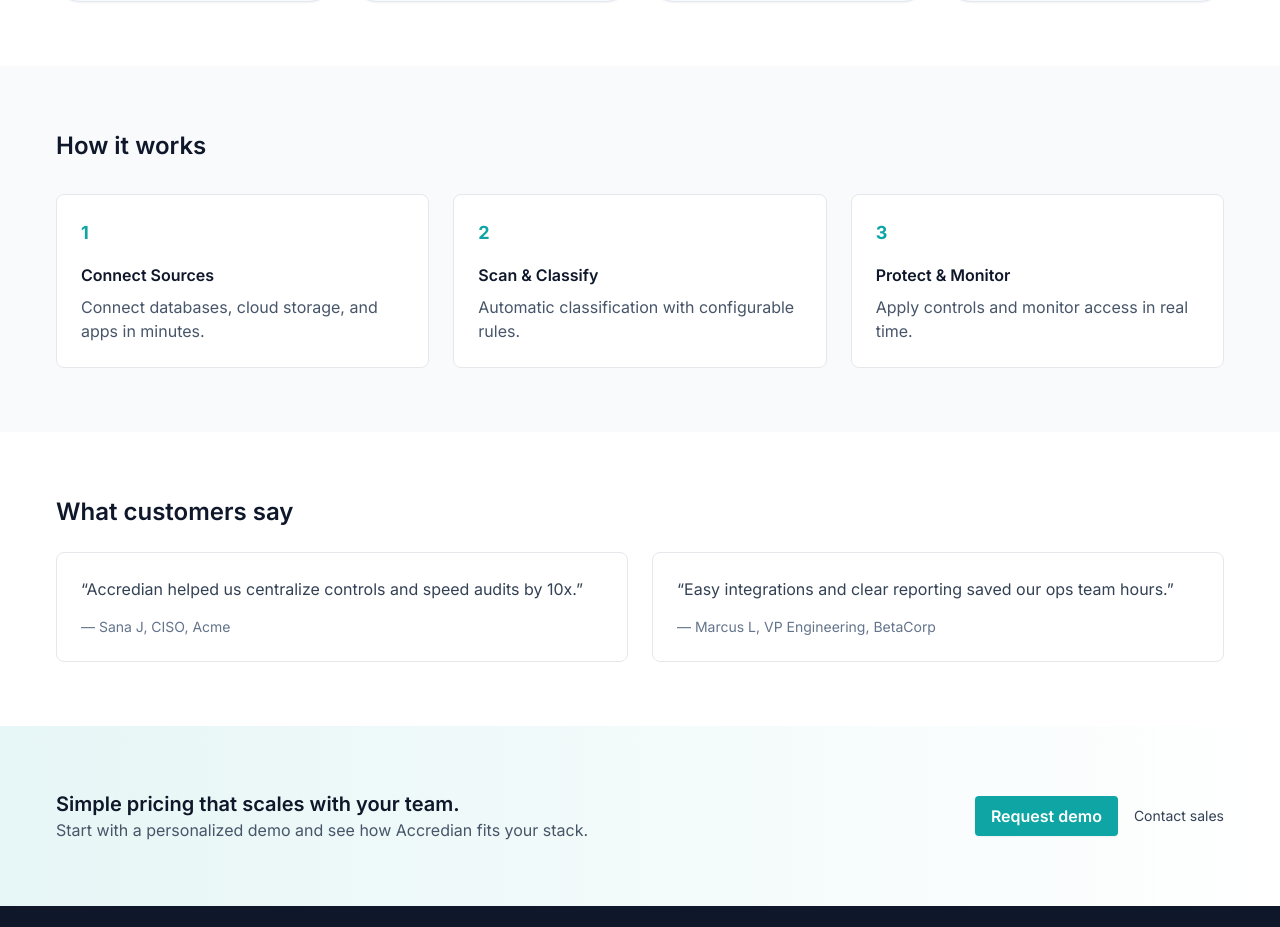
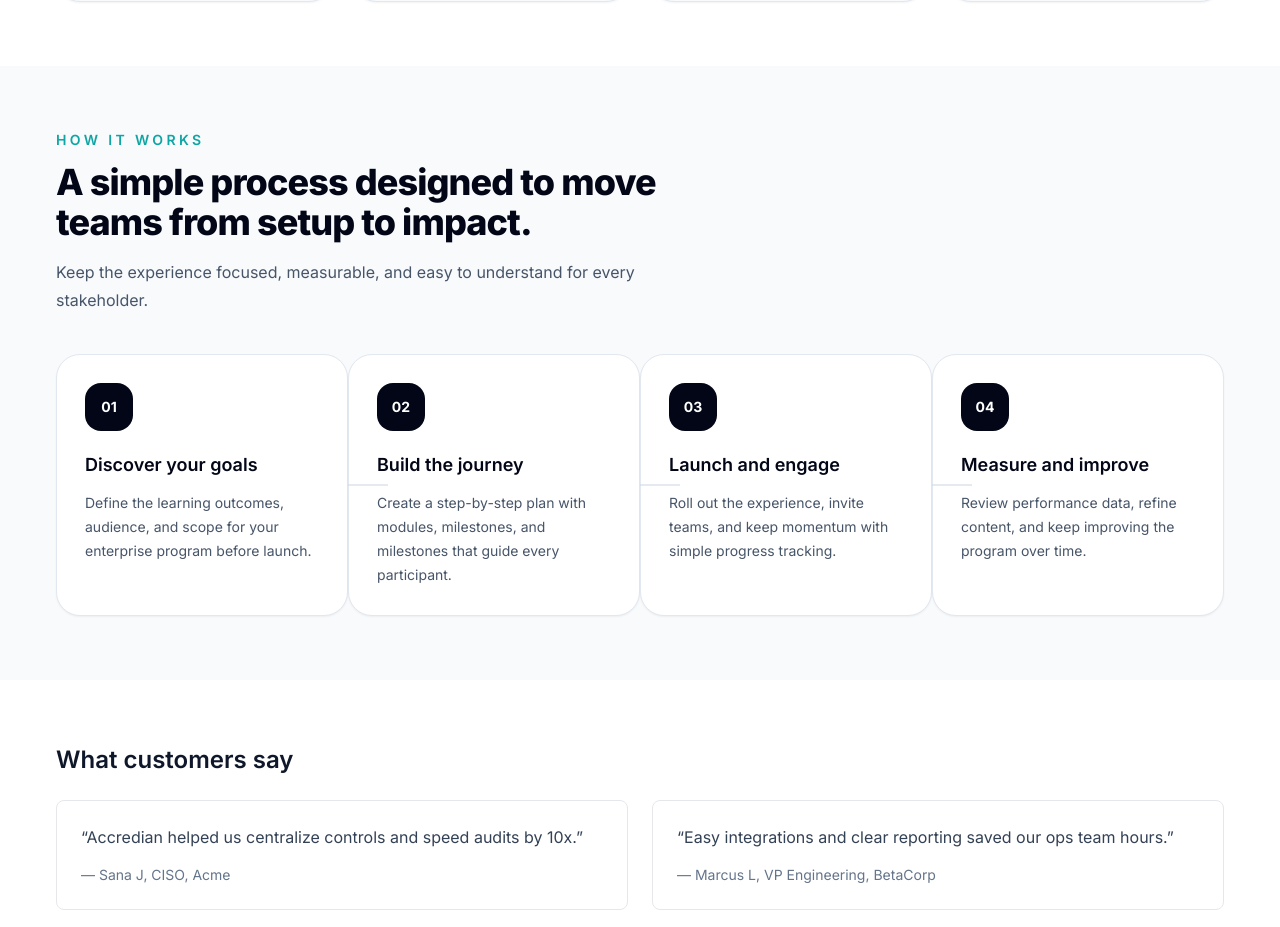
Before and after one commit to AarohiSharma5/Accredian-Project, a Next.js app: page / in a window 1280 px wide. Shown: the part 1549-2476 px from the top of the page. Built offline with nearby package versions, Linux system fonts and the light colour scheme.

Commit message:
Adding a how it works section

```diff
--- a/components/HowItWorks.js
+++ b/components/HowItWorks.js
@@ -1,20 +1,61 @@
 const steps = [
-  { title: 'Connect Sources', desc: 'Connect databases, cloud storage, and apps in minutes.' },
-  { title: 'Scan & Classify', desc: 'Automatic classification with configurable rules.' },
-  { title: 'Protect & Monitor', desc: 'Apply controls and monitor access in real time.' },
+  {
+    number: '01',
+    title: 'Discover your goals',
+    desc: 'Define the learning outcomes, audience, and scope for your enterprise program before launch.',
+  },
+  {
+    number: '02',
+    title: 'Build the journey',
+    desc: 'Create a step-by-step plan with modules, milestones, and milestones that guide every participant.',
+  },
+  {
+    number: '03',
+    title: 'Launch and engage',
+    desc: 'Roll out the experience, invite teams, and keep momentum with simple progress tracking.',
+  },
+  {
+    number: '04',
+    title: 'Measure and improve',
+    desc: 'Review performance data, refine content, and keep improving the program over time.',
+  },
 ]
 
-export default function HowItWorks(){
+export default function HowItWorks() {
   return (
     <section id="how" className="section bg-slate-50">
       <div className="container">
-        <h2 className="text-2xl font-semibold">How it works</h2>
-        <div className="mt-8 grid gap-6 md:grid-cols-3">
-          {steps.map((s, i) => (
-            <div key={i} className="p-6 bg-white rounded-lg border animate-fade-in-up">
-              <div className="text-accent font-bold text-lg">{i+1}</div>
-              <h3 className="mt-4 font-semibold">{s.title}</h3>
-              <p className="text-slate-600 mt-2">{s.desc}</p>
+        <div className="max-w-2xl">
+          <p className="text-sm font-semibold uppercase tracking-[0.24em] text-accent">How it works</p>
+          <h2 className="mt-3 text-3xl font-extrabold tracking-tight text-slate-950 sm:text-4xl">
+            A simple process designed to move teams from setup to impact.
+          </h2>
+          <p className="mt-4 text-base leading-7 text-slate-600">
+            Keep the experience focused, measurable, and easy to understand for every stakeholder.
+          </p>
+        </div>
+
+        <div className="mt-10 flex flex-col gap-4 lg:flex-row lg:gap-0 lg:items-stretch">
+          {steps.map((step, index) => (
+            <div key={step.number} className="relative flex-1">
+              <div className="group h-full rounded-3xl border border-slate-200 bg-white p-6 shadow-sm transition duration-300 hover:-translate-y-1 hover:border-accent/30 hover:shadow-lg sm:p-7">
+                <div className="flex items-center gap-4">
+                  <div className="flex h-12 w-12 items-center justify-center rounded-2xl bg-slate-950 text-sm font-bold text-white transition group-hover:bg-accent">
+                    {step.number}
+                  </div>
+                  <div className="h-px flex-1 bg-slate-200 lg:hidden" />
+                </div>
+                <h3 className="mt-5 text-lg font-semibold text-slate-950">{step.title}</h3>
+                <p className="mt-3 text-sm leading-6 text-slate-600">{step.desc}</p>
+              </div>
+
+              {index < steps.length - 1 ? (
+                <div className="hidden lg:block">
+                  <div className="absolute left-full top-1/2 z-10 flex w-10 -translate-y-1/2 items-center justify-center">
+                    <div className="h-px w-full bg-slate-300" />
+                  </div>
+                </div>
+              ) : null}
             </div>
           ))}
         </div>
```
